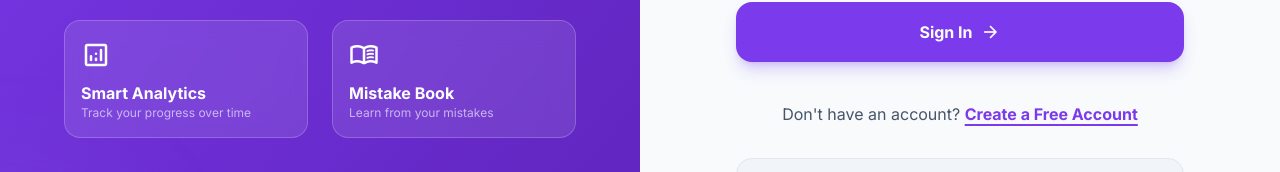
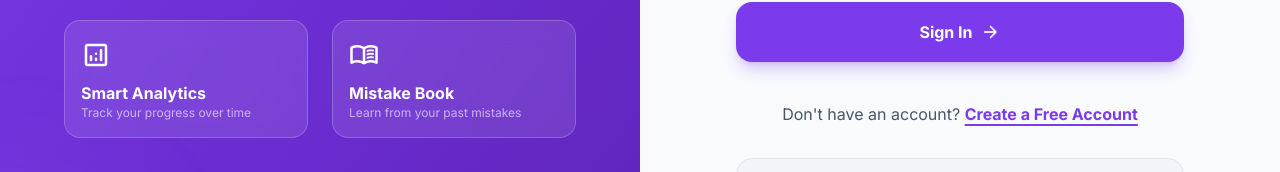
Before and after one commit to thisispramod/skillup, a React (Vite) app in the folder client/: page /login in a window 1280 px wide. Shown: the part 473-645 px from the top of the page. Built offline with nearby package versions, Linux system fonts and the light colour scheme; no server answers.

Commit message:
Update text in Login component

```diff
--- a/client/src/pages/Login.jsx
+++ b/client/src/pages/Login.jsx
@@ -68,7 +68,7 @@ const Login = () => {
                         <div className="bg-white/10 backdrop-blur-md p-4 rounded-2xl border border-white/20">
                             <span className="material-symbols-rounded text-3xl mb-2">menu_book</span>
                             <p className="font-bold text-white">Mistake Book</p>
-                            <p className="text-xs text-primary-100/70">Learn from your mistakes</p>
+                            <p className="text-xs text-primary-100/70">Learn from your past mistakes</p>
                         </div>
                     </div>
                 </div>
```
